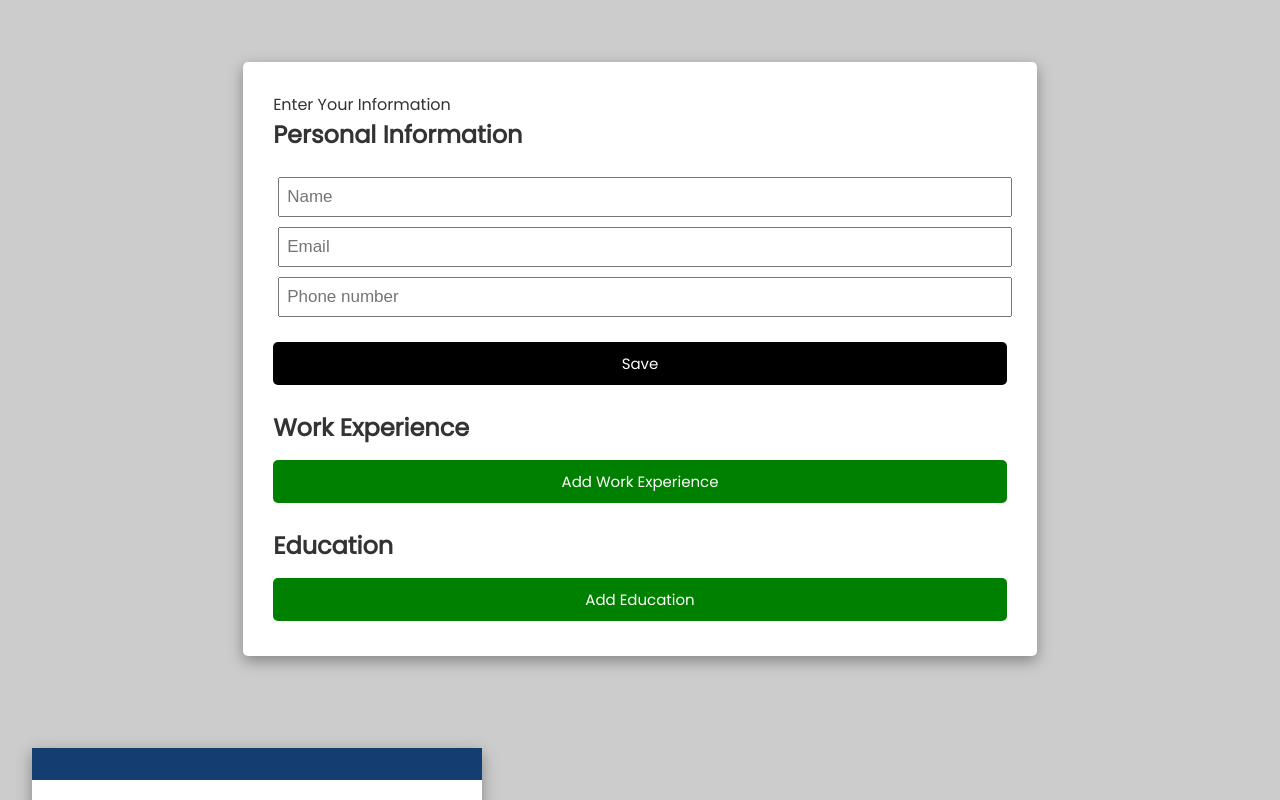
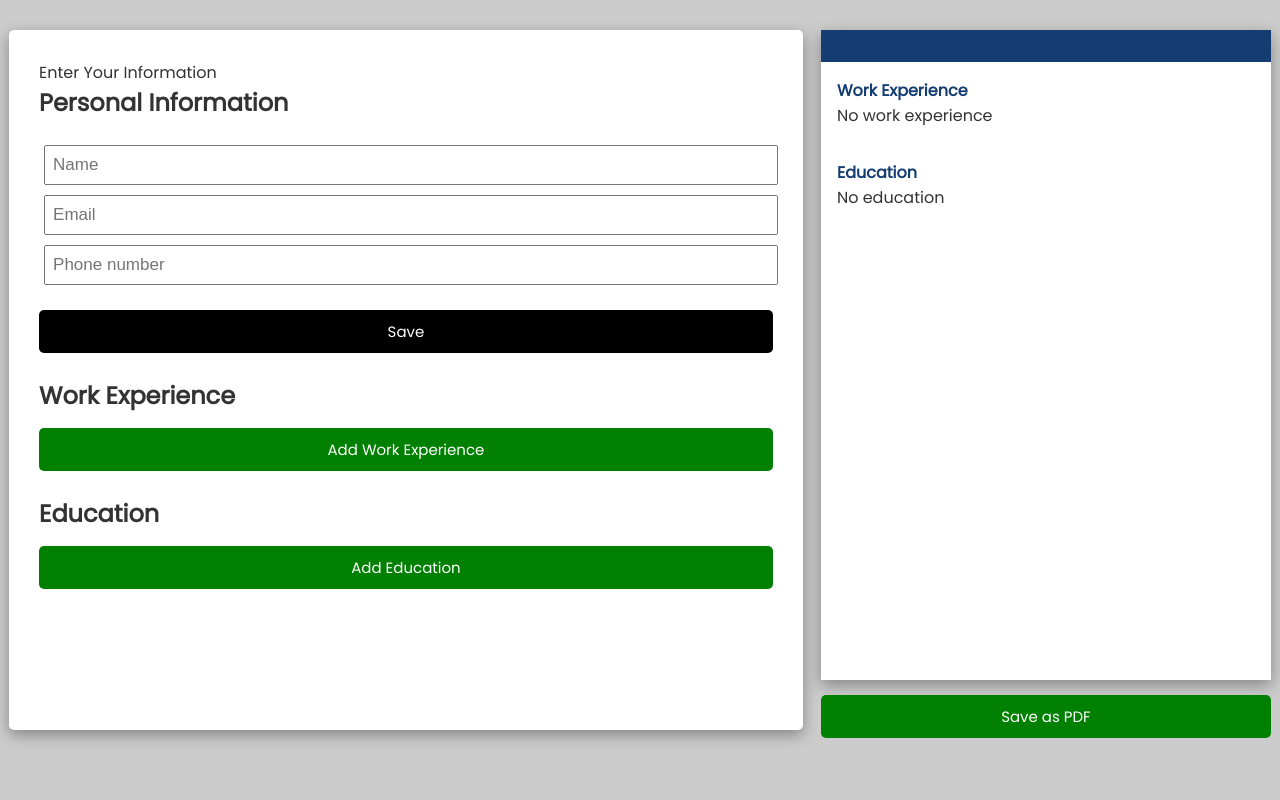
Before and after one commit to amirobinsonmuto/cv-project, a React (Create React App) app: page / in a window 1280 px wide. Shown: the top 800 px of the page. Built offline with nearby package versions, Linux system fonts and the light colour scheme.

Commit message:
Update styling

```diff
--- a/src/App.js
+++ b/src/App.js
@@ -176,7 +176,7 @@ function App() {
           </div>
         </div>
         <Button
-          color="rgb(20, 62, 114)"
+          color="green"
           className="btn btn-block add-btn"
           text="Save as PDF"
           onClick={saveAsPDF}
--- a/src/components/Education.js
+++ b/src/components/Education.js
@@ -1,8 +1,8 @@
 const Education = ({ education }) => {
   return (
     <div className="flex">
-      <h3>{education.program}</h3>
-      <h4>{education.school}</h4>
+      <h4>{education.program}</h4>
+      <p>{education.school}</p>
       <p>{education.year}</p>
     </div>
   );
--- a/src/components/PersonalInfo.js
+++ b/src/components/PersonalInfo.js
@@ -1,7 +1,7 @@
 const PersonalInfo = ({ personalInfo }) => {
   return (
     <div className="resume-personal-info">
-      <h2>{personalInfo.name}</h2>
+      <h1>{personalInfo.name}</h1>
       <p>{personalInfo.email}</p>
       <p>{personalInfo.phone}</p>
     </div>
--- a/src/components/WorkExperience.js
+++ b/src/components/WorkExperience.js
@@ -1,5 +1,3 @@
-import { FaTimes } from "react-icons/fa";
-
 const WorkExperience = ({ workExperience }) => {
   return (
     <div>
--- a/src/index.css
+++ b/src/index.css
@@ -23,9 +23,7 @@ h3 {
 
 .container {
   display: flex;
-  gap: 2rem;
   flex-wrap: wrap;
-  padding: 2rem;
 }
 
 .forms {
@@ -35,6 +33,49 @@ h3 {
   border-radius: 5px;
   width: 210mm;
   background-color: #fff;
+}
+
+.resume-container {
+  position: -webkit-sticky;
+  width: 450px;
+  height: 700px;
+  position: sticky;
+  align-self: flex-start;
+  top: 10;
+  margin: 30px auto;
+}
+
+.resume {
+  background-color: #fff;
+  width: 450px;
+  height: 650px;
+  /* align-self: flex-start; */
+  box-shadow: rgb(0 0 0 / 35%) 0px 5px 15px;
+  color: rgb(51, 51, 51);
+}
+
+.resume h1 {
+  font-size: 18px;
+}
+
+.resume h2 {
+  font-size: 16px;
+}
+
+.resume h3 {
+  font-size: 14px;
+  line-height: 18px;
+  margin-top: 10px;
+}
+
+.resume h4 {
+  font-size: 12px;
+  line-height: 16px;
+}
+
+.resume p {
+  font-size: 10px;
+  line-height: 14px;
 }
 
 .header {
@@ -127,21 +168,6 @@ footer {
   justify-content: space-between;
 }
 
-.resume-container {
-  position: -webkit-sticky;
-  position: sticky;
-  top: 10;
-}
-
-.resume {
-  background-color: #fff;
-  margin: 30px auto;
-  width: 450px;
-  height: 842px;
-  /* align-self: flex-start; */
-  box-shadow: rgb(0 0 0 / 35%) 0px 5px 15px;
-}
-
 .resume-personal-info {
   background-color: rgb(20, 62, 114);
   color: #fff;
```
